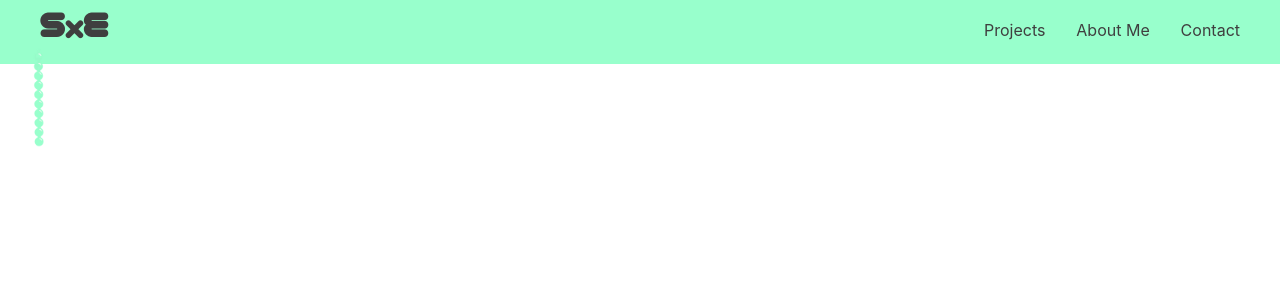
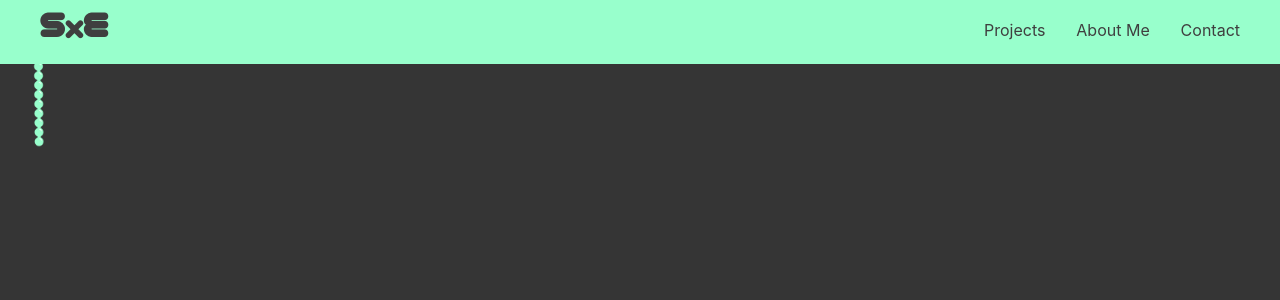
Before and after one commit to SXEscalante/PortfolioSite, a React (Create React App) app: page / in a window 1280 px wide. Shown: the top 300 px of the page. Built offline with nearby package versions, Linux system fonts and the light colour scheme.

Commit message:
Added darkmode context

```diff
--- a/src/App.js
+++ b/src/App.js
@@ -19,10 +19,10 @@ function App() {
 
   return (
     <div className="App">
-      <Header setDarkMode={setDarkMode} darkMode={darkMode}/>
+      <Header />
         <Routes>
-          <Route path="/" element={<HomePage darkMode={darkMode}/>} />
-          <Route path="/contacts" element={<ContactPage darkMode={darkMode}/>} />
+          <Route path="/" element={<HomePage />} />
+          <Route path="/contacts" element={<ContactPage />} />
           <Route path="/about-me" element={<AboutMePage />}/>
           <Route path="/projects" element={<ProjectsPage />}/>
         </Routes>
--- a/src/Components/Header/Header.css
+++ b/src/Components/Header/Header.css
@@ -3,6 +3,8 @@
     height: 4rem;
     display: flex;
     justify-content: space-between;
+    position: sticky;
+    z-index: 2;
 }
 .logo{
     display: flex;
@@ -34,6 +36,7 @@
     position: absolute;
     top: 3rem;
     left: 2rem;
+    z-index: 1;
   }
 .dark-mode-button:hover{
     top: 3.7rem;
--- a/src/Components/Header/Header.jsx
+++ b/src/Components/Header/Header.jsx
@@ -2,9 +2,13 @@ import "./Header.css"
 
 import pullcord from "../../Sounds/pullcord.wav"
 
+import DarkModeContext from "../../Context/DarkmodeContext"
+
 import { useNavigate, Link } from "react-router-dom";
+import { useContext } from "react";
 
-const Header = ({setDarkMode, darkMode}) => {
+const Header = () => {
+    const { darkMode, setDarkMode } = useContext(DarkModeContext)
 
     const clickCord = () => {
         new Audio(pullcord).play()
@@ -12,8 +16,8 @@ const Header = ({setDarkMode, darkMode}) => {
     }
 
     return(
+        <div>
             <div className="page-header">
-            <button className="dark-mode-button" onClick={() => (clickCord())}></button>
                     <Link to="/" style={{textDecoration: "none"}}>
                         <div className="logo">
                                 <span className="logo-letters">S</span><span className="small-logo-letters">x</span><span className="logo-letters">E</span>
@@ -21,9 +25,11 @@ const Header = ({setDarkMode, darkMode}) => {
                     </Link>
                 <div className="links">
                     <a className="header-link" href="/projects">Projects</a>
-                <a className="header-link" href="/aboutMe">About Me</a>
+                    <a className="header-link" href="/about-me">About Me</a>
                     <a className="header-link" href="/contacts">Contact</a>
                 </div>
+            </div>
+            <button className="dark-mode-button" onClick={() => (clickCord())}></button>
         </div>
     )
 }
--- /dev/null
+++ b/src/Context/DarkmodeContext.jsx
@@ -0,0 +1,20 @@
+import React, { createContext, useState, useEffect } from 'react'
+
+const DarkModeContext = createContext()
+
+export const DarkModeProvider = ({children}) => {
+    const [darkMode, setDarkMode] = useState(() => {
+        const savedDarkMode = localStorage.getItem('darkMode')
+        return savedDarkMode ? JSON.parse(savedDarkMode) : [];
+    });
+
+    useEffect(() => {
+        localStorage.setItem('darkMode', JSON.stringify(darkMode))
+    }, [darkMode]);
+
+    return (
+        <DarkModeContext.Provider value={{darkMode, setDarkMode}}>{children}</DarkModeContext.Provider>
+    )
+}
+
+export default DarkModeContext;
--- a/src/Pages/AboutMePage/AboutMePage.jsx
+++ b/src/Pages/AboutMePage/AboutMePage.jsx
@@ -1,4 +1,9 @@
-const AboutMePage = ({darkMode}) => {
+import { useContext } from "react";
+import DarkModeContext from "../../Context/DarkmodeContext";
+
+const AboutMePage = () => {
+    const { darkMode } = useContext(DarkModeContext)
+
     return (
         <div className={`page ${darkMode ? 'dark-mode' : 'light-mode'}`}>
         </div>
--- a/src/Pages/ContactPage/ContactPage.jsx
+++ b/src/Pages/ContactPage/ContactPage.jsx
@@ -1,4 +1,9 @@
-const ContactPage = ({darkMode}) => {
+import { useContext } from "react";
+import DarkModeContext from "../../Context/DarkmodeContext";
+
+const ContactPage = () => {
+    const {darkMode} = useContext(DarkModeContext)
+
     return (
         <div className={`page ${darkMode ? 'dark-mode' : 'light-mode'}`}>
         </div>
--- a/src/Pages/HomePage/HomePage.jsx
+++ b/src/Pages/HomePage/HomePage.jsx
@@ -1,7 +1,12 @@
-import { useEffect, useState } from "react"
+import { useEffect, useState, useContext } from "react"
+
 import "./HomePage.css"
 
-const HomePage = ({darkMode}) => {
+import DarkModeContext from "../../Context/DarkmodeContext"
+
+const HomePage = () => {
+    const { darkMode } = useContext(DarkModeContext)
+
     return(
         <div className={`page ${darkMode ? 'dark-mode' : 'light-mode'}`}>
         </div>
--- a/src/Pages/ProjectsPage/ProjectsPage.jsx
+++ b/src/Pages/ProjectsPage/ProjectsPage.jsx
@@ -1,4 +1,9 @@
-const ProjectsPage = ({darkMode}) => {
+import { useContext } from "react";
+import DarkModeContext from "../../Context/DarkmodeContext";
+
+const ProjectsPage = () => {
+    const { darkMode } = useContext(DarkModeContext)
+
     return (
         <div className={`page ${darkMode ? 'dark-mode' : 'light-mode'}`}>
         </div>
--- a/src/index.js
+++ b/src/index.js
@@ -3,12 +3,15 @@ import ReactDOM from 'react-dom/client';
 import './index.css';
 import App from './App';
 import { BrowserRouter, Router } from 'react-router-dom';
+import { DarkModeProvider } from './Context/DarkmodeContext';
 
 const root = ReactDOM.createRoot(document.getElementById('root'));
 root.render(
   <React.StrictMode>
     <BrowserRouter>
-      <App />
+      <DarkModeProvider>
+       <App />
+      </DarkModeProvider>
     </BrowserRouter>
   </React.StrictMode>
 );
```
Lines whose indentation alone changed are shown as unchanged.
